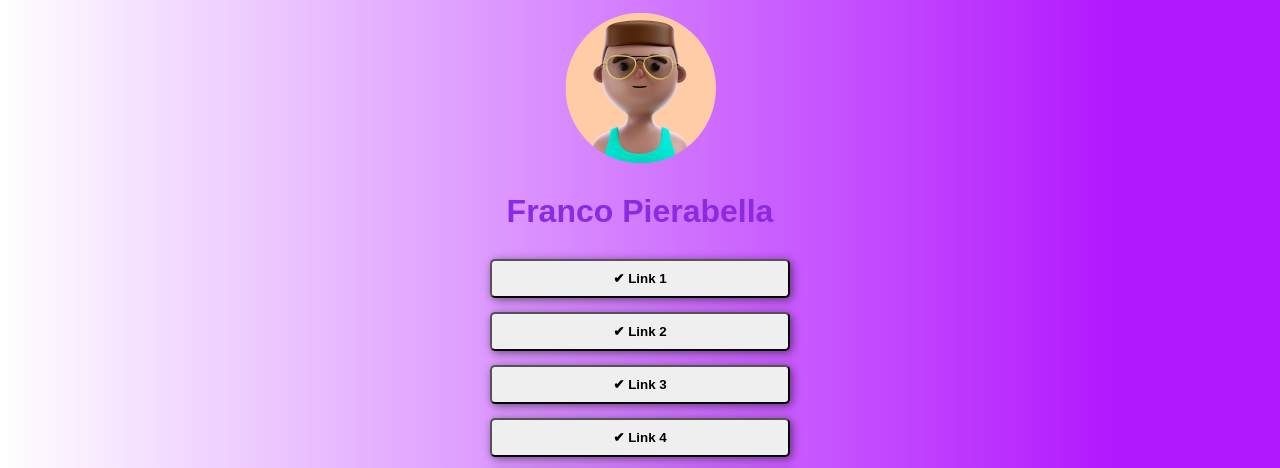
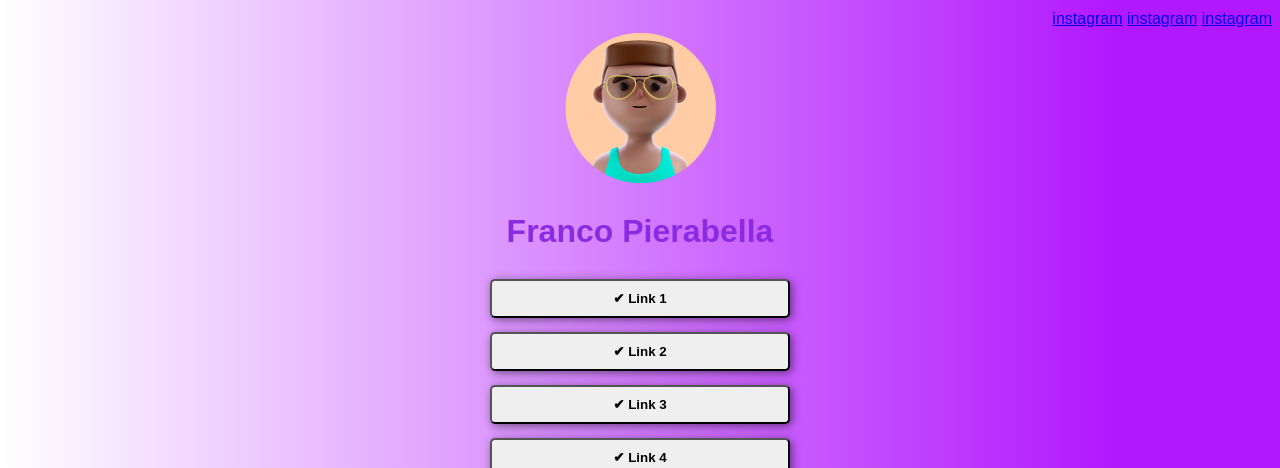
Before and after one commit to Francopierabella/Argentina-Programa, a plain HTML site: page Clase 6/index.html in a window 1280 px wide. Shown: the top 468 px of the page. Drawn offline with Linux system fonts and the light colour scheme; files whose address does not match are found by name.

Commit message:
agrego tp clase 10

```diff
--- a/Clase 6/index.html
+++ b/Clase 6/index.html
@@ -6,6 +6,14 @@
     <meta name="viewport" content="width=device-width, initial-scale=1.0">
     <title>Document</title>
     <link rel="stylesheet" href="./styles.css">
+    <header>
+        <nav>
+            <a href="https://www.instagram.com/fran.pier/"> instagram</a>
+            <a href="https://www.instagram.com/fran.pier/"> instagram</a>
+            <a href="https://www.instagram.com/fran.pier/"> instagram</a>
+
+        </nav>
+    </header>
 </head>
 <body>
     <div class="contenedor">
--- a/Clase 6/styles.css
+++ b/Clase 6/styles.css
@@ -2,7 +2,7 @@
 body{
     background: rgb(255,255,255);
     background: linear-gradient(90deg, rgba(255,255,255,1) 0%, rgba(178,24,254,1) 87%);
-text-align: center;
+    text-align: center;
 }
 h1{
     font-family: Arial, Helvetica, sans-serif;
@@ -32,3 +32,14 @@ button:hover{
 #facebook{
     margin-right: 100px;
 }
+nav {
+    margin-top: 10px;
+    text-align: end;
+    font-family: Arial, Helvetica, sans-serif;
+}
+a:hover{
+    text-decoration: overline;
+    text-transform: uppercase;
+    color: blanchedalmond;
+
+}
```
Also changed, not shown: Clase 5/index.html (+1 -0 lines), Clase 5/styles.css (added, +9 -0 lines), 1 other file.
